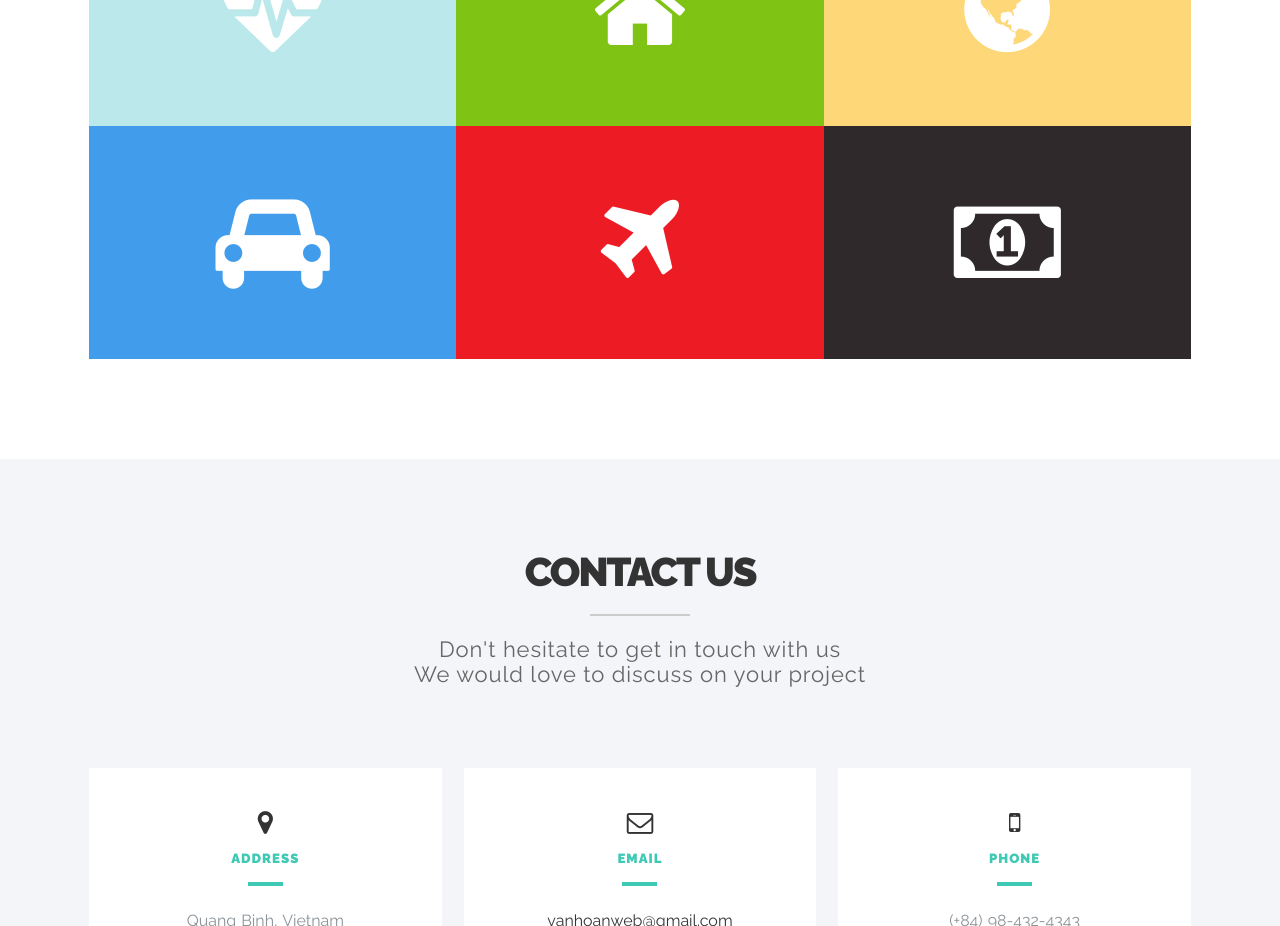
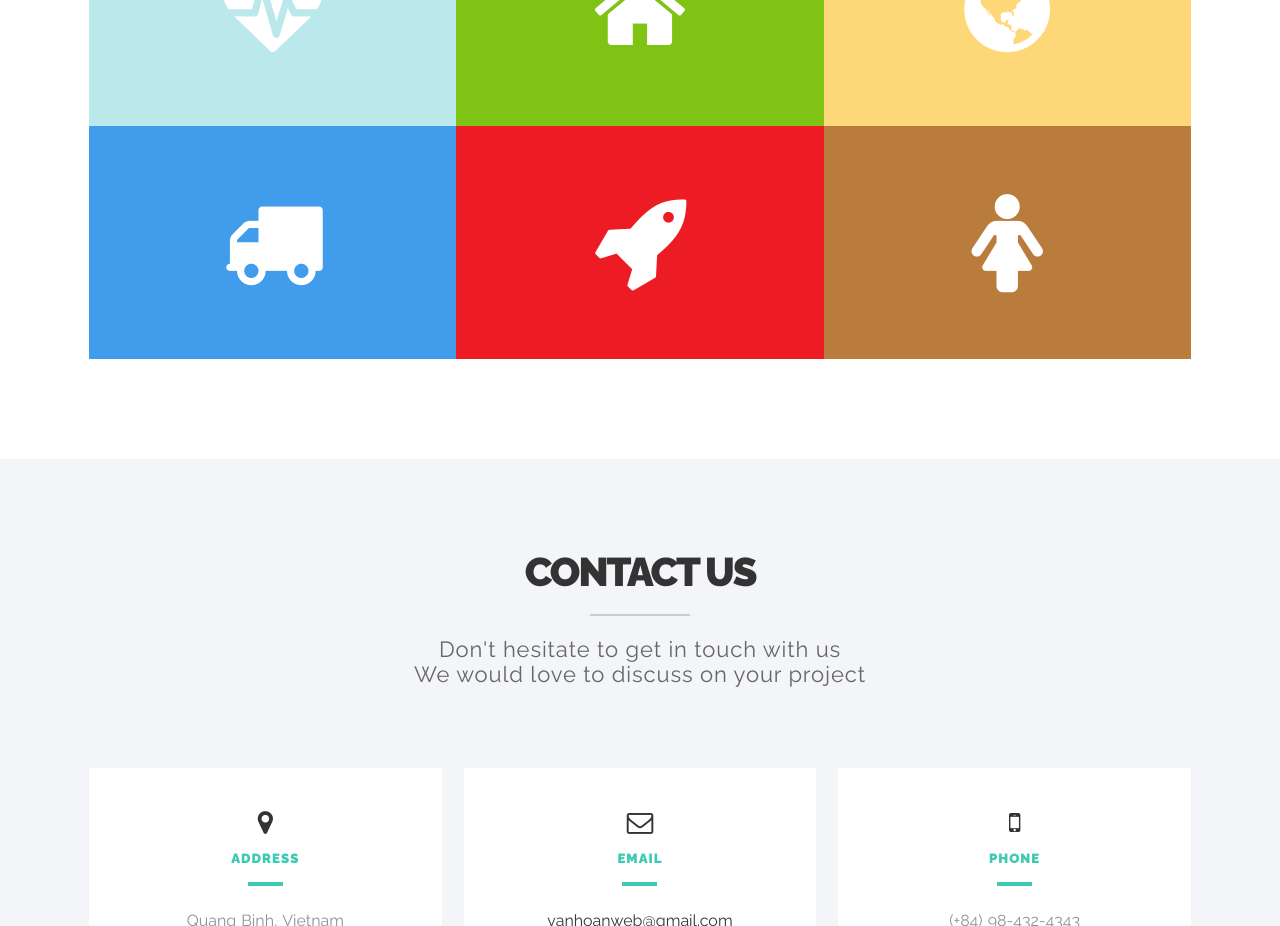
Before and after one commit to vanhoanweb/vanhoanweb.github.io, a plain HTML site: page index.html in a window 1280 px wide. Shown: the part 2840-3766 px from the top of the page. Drawn offline with nearby package versions, Linux system fonts and the light colour scheme.

Commit message:
Update index.html

```diff
--- a/index.html
+++ b/index.html
@@ -140,24 +140,24 @@
 							</div>
 						</div>
 						<div class="imgoverlay" style="background-color:#419deb;">
-							<i class="fa fa-car"></i>
+							<i class="fa fa-truck"></i>
 							<div class="overlay">
 								<span class="overlaycolor"></span>
 								<div class="overlayinfo"><h6><a target="_blank" href="http://www.drivershortage.ca/">Driver Shortage</a></h6></div>
 							</div>
 						</div>
 						<div class="imgoverlay" style="background-color:#ed1c24;">
-							<i class="fa fa-plane"></i>
+							<i class="fa fa-rocket"></i>
 							<div class="overlay">
 								<span class="overlaycolor"></span>
 								<div class="overlayinfo"><h6><a target="_blank" href="http://www.rocketdigitas.com/">Rocket Digitas</a></h6></div>
 							</div>
 						</div>
-						<div class="imgoverlay" style="background-color:#2f292b;">
-							<i class="fa fa-money"></i>
+						<div class="imgoverlay" style="background-color:#b97c3c;">
+							<i class="fa fa-female"></i>
 							<div class="overlay">
 								<span class="overlaycolor"></span>
-								<div class="overlayinfo"><h6>Financial</h6></div>
+								<div class="overlayinfo"><h6><a target="_blank" href="http://www.riveroflifehebrewstudies.com/">River of Life</a></h6></div>
 							</div>
 						</div>
 					</div>
```
